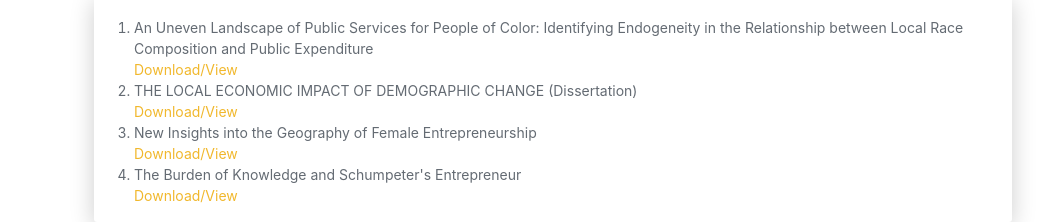
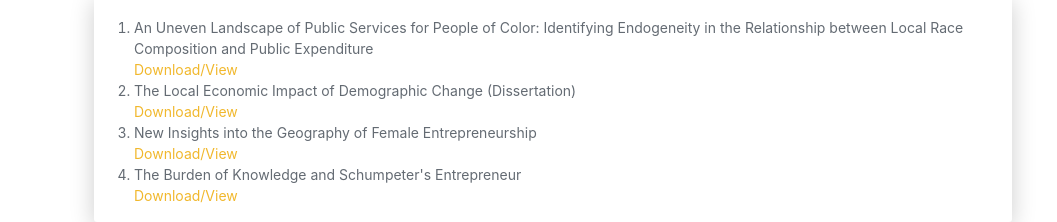
Before and after one commit to azl0022/AustinWebsite, a website: page index.html in a window 1280 px wide. Shown: the part 5415-5637 px from the top of the page, without its empty margins (223-1280 px from the left). Drawn offline with nearby package versions, Linux system fonts and the light colour scheme; a web font is replaced by a local one.

Commit message:
Update index.html

```diff
--- a/index.html
+++ b/index.html
@@ -462,7 +462,7 @@ Cruz, Franklin & Marshall College, and Dickinson College.</li>
         <ol>
 
           <li>An Uneven Landscape of Public Services for People of Color: Identifying Endogeneity in the Relationship between Local Race Composition and Public Expenditure  <br><a href="https://rdcu.be/dAeoq">Download/View</a></li>
-          <li>THE LOCAL ECONOMIC IMPACT OF DEMOGRAPHIC CHANGE (Dissertation) <br><a href="downloads/AustinDissertationFinal.pdf">Download/View</a></li>
+          <li>The Local Economic Impact of Demographic Change (Dissertation) <br><a href="downloads/AustinDissertationFinal.pdf">Download/View</a></li>
 
     <li>New Insights into the Geography of Female Entrepreneurship
       <br><a href="downloads/New-Insights-into-the-Geography-of-Female-Entr.pdf">Download/View</a></li>
```
